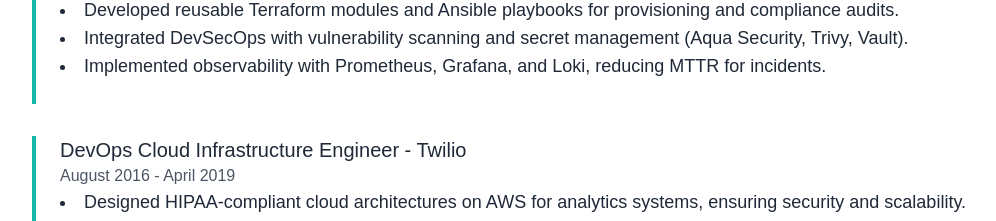
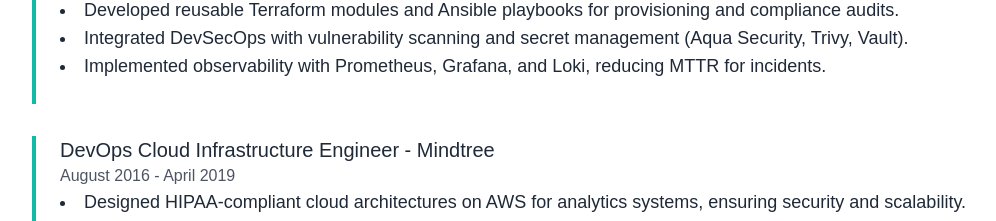
Before and after one commit to mrasfaraman/portfolio-template, a Next.js app: page / in a window 1280 px wide. Shown: the part 3420-3641 px from the top of the page, without its empty margins (128-1124 px from the left). Built offline with nearby package versions, Linux system fonts and the light colour scheme.

Commit message:
Update index.js

```diff
--- a/pages/index.js
+++ b/pages/index.js
@@ -402,7 +402,7 @@
             </div>
             <div className="border-l-4 border-teal-500 pl-4 sm:pl-6 pb-6">
               <h4 className="text-lg sm:text-xl font-medium text-gray-800 dark:text-white">
-                DevOps Cloud Infrastructure Engineer - Twilio
+                DevOps Cloud Infrastructure Engineer - Mindtree
               </h4>
               <p className="text-sm sm:text-base text-gray-600 dark:text-gray-300">
                 August 2016 - April 2019
```
